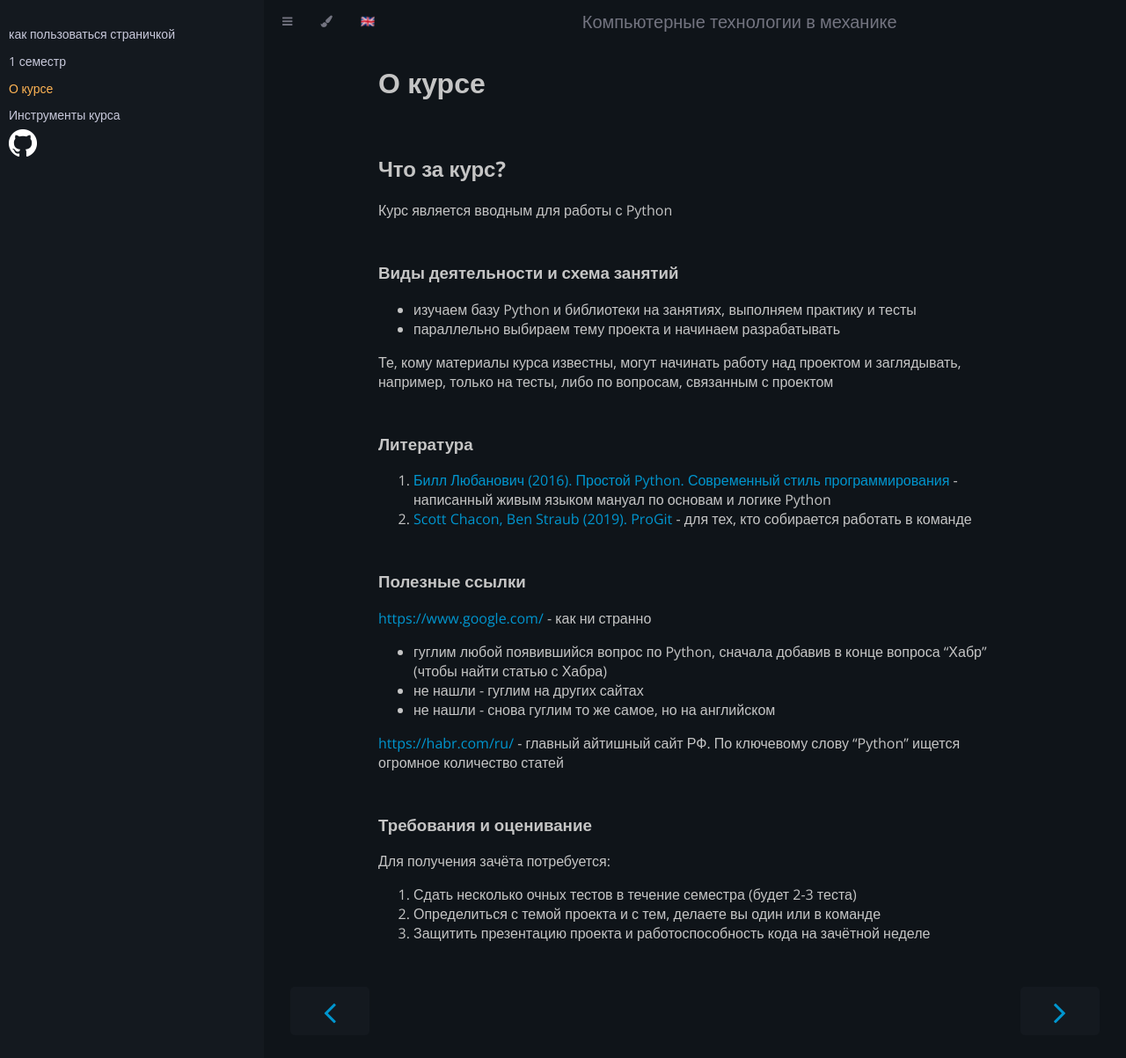
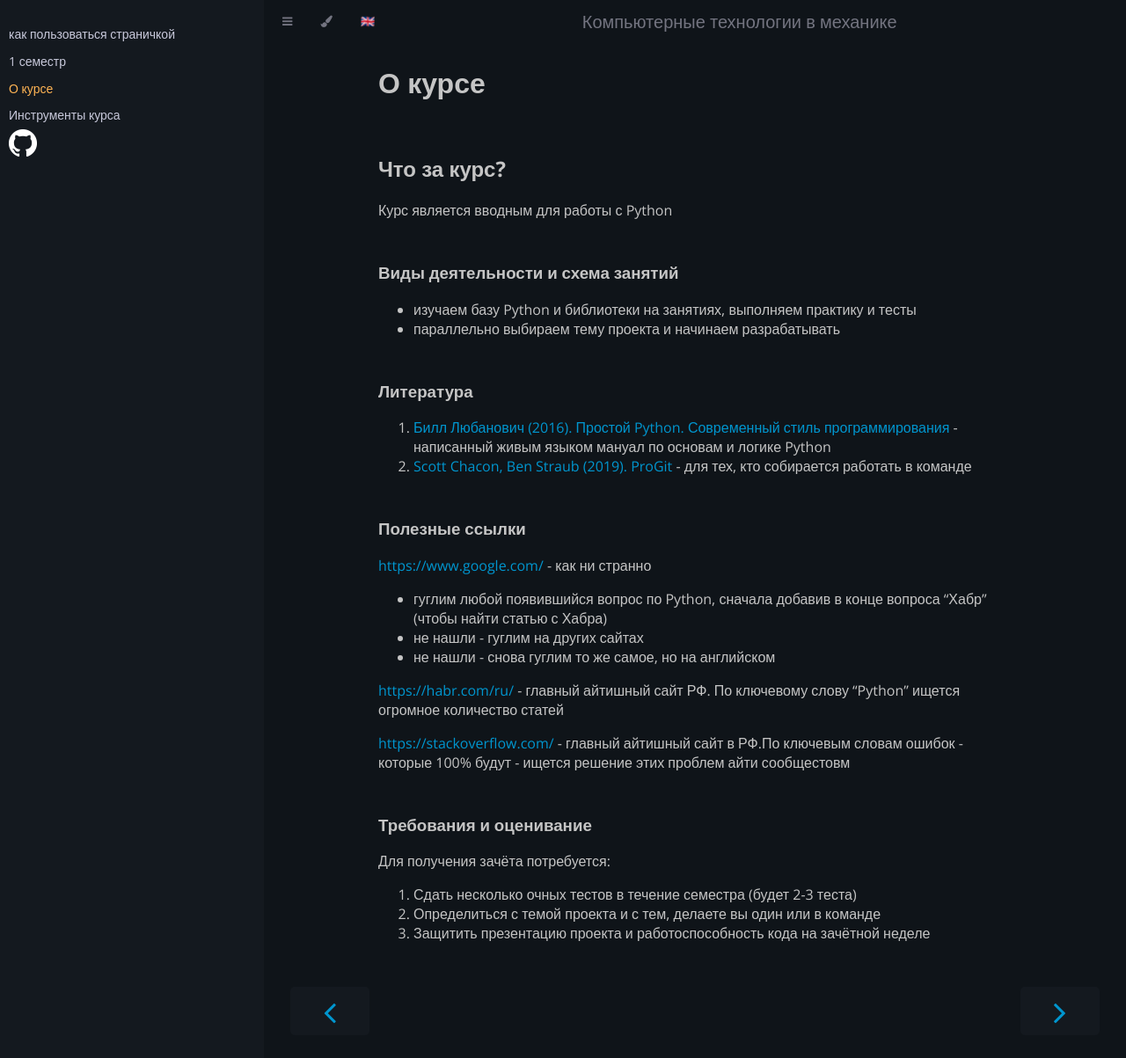
Before and after one commit to PPPmmm131313/PPPmmm131313.github.io, a Jekyll site: the page built from about.md, in a window 1280 px wide and 1227 px high. Shown: the top 1203 px of the window at 88% size. Built offline with Jekyll 4.4.1, drawn with Linux system fonts in a browser that asks for light colours; our own code applies the rules of GitHub Pages for plain Markdown files.

Commit message:
Update about.md

```diff
--- a/about.md
+++ b/about.md
@@ -8,8 +8,6 @@ title: О курсе
 ### Виды деятельности и схема занятий
  * изучаем базу Python и библиотеки на занятиях, выполняем практику и тесты
  * параллельно выбираем тему проекта и начинаем разрабатывать
-
- Те, кому материалы курса известны, могут начинать работу над проектом и заглядывать, например, только на тесты, либо по вопросам, связанным с проектом
 
 ### Литература
 1. [Билл Любанович (2016). Простой Python. Современный стиль программирования](https://yadi.sk/i/ei6gYf98lorTrA) - написанный живым языком мануал по основам и логике Python
@@ -23,6 +21,8 @@ title: О курсе
 
 [https://habr.com/ru/](https://habr.com/ru/) - главный айтишный сайт РФ. По ключевому слову "Python" ищется огромное количество статей
 
+[https://stackoverflow.com/](https://stackoverflow.com/) - главный айтишный сайт в РФ.По ключевым словам ошибок - которые 100% будут - ищется решение этих проблем айти сообщестовм
+
 ### Требования и оценивание
 Для получения зачёта потребуется:
 1. Сдать несколько очных тестов в течение семестра (будет 2-3 теста)
```
